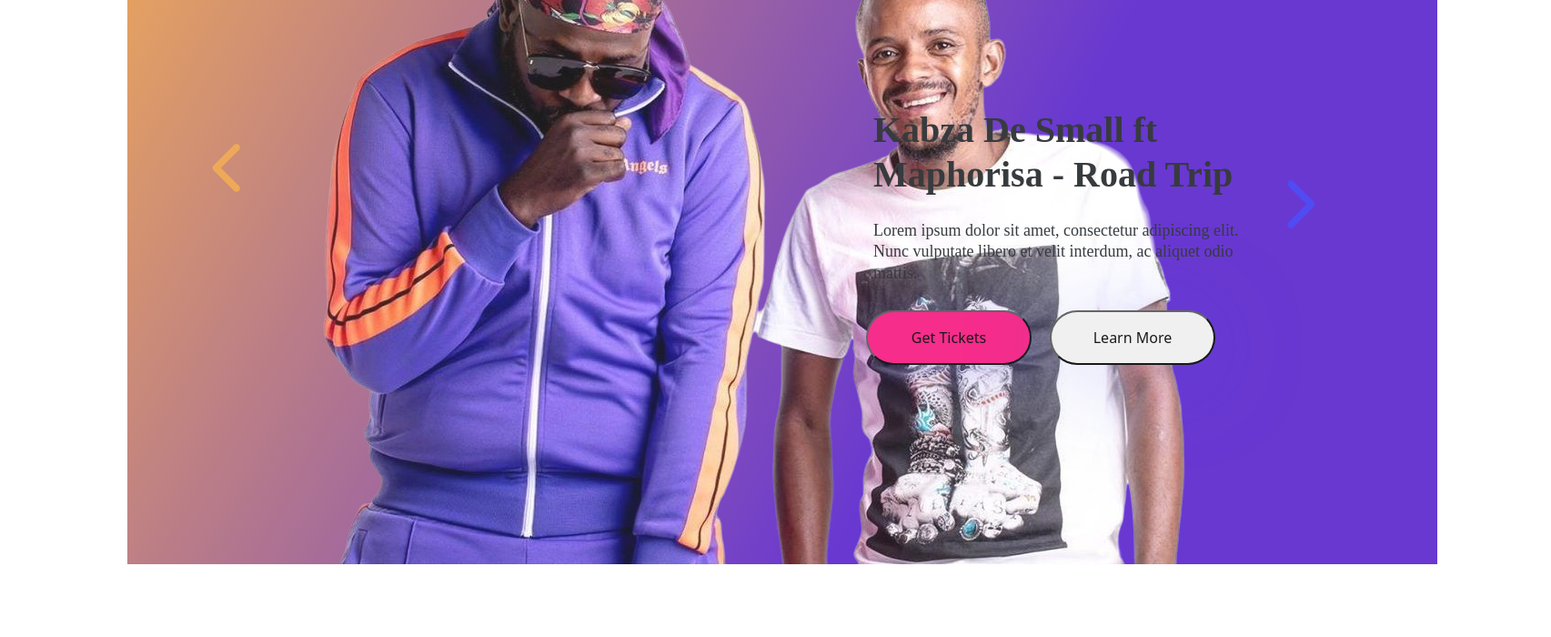
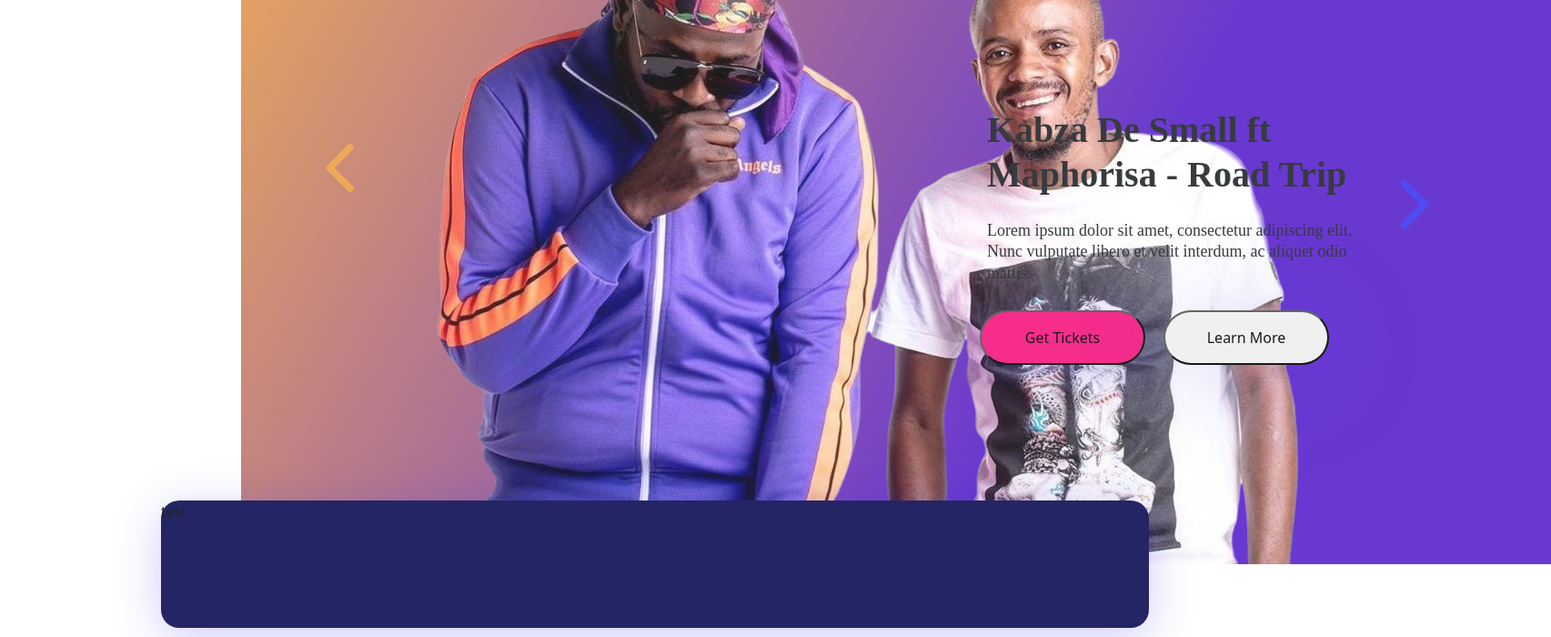
Before and after one commit to diphokoo/NightLife, a Vue app: page / in a window 1280 px wide. Shown: the part 100-800 px from the top of the page at 91% size, 1705 px wide, since content can reach past the window. Built offline with nearby package versions, Linux system fonts and the light colour scheme.

Commit message:
Rectangle11

```diff
--- a/src/components/SearchBox.vue
+++ b/src/components/SearchBox.vue
@@ -1,5 +1,7 @@
 <template>
-    <p>this works</p>
+    <div class="recSearchBox">
+        <p>test</p>
+    </div>
 </template>
 <script>
     export default {
--- a/src/sass/layout/_layout.scss
+++ b/src/sass/layout/_layout.scss
@@ -1,13 +1,27 @@
 $primaryColor:  #5822CC;
+$secondaryPurple: #242565;
 $secondaryColor: #EDA046;
+$boxShadow:  0px 10px 50px rgba(61, 55, 241, 0.25);
 
 .headerColor{
     position: absolute;
     width: 1440px;
     height: 720px;
-    left: 140px;
+    left: 265px;
     top: 0px;
     background: linear-gradient(118.98deg, $secondaryColor -2.11%, $primaryColor 63.58%);
     mix-blend-mode: multiply;
     opacity: 0.9;
 }
+
+.recSearchBox {
+    position: absolute;
+    width: 1086px;
+    height: 140px;
+    left: 177px;
+    top: 650px;
+
+    background: $secondaryPurple;
+    box-shadow: $boxShadow;
+    border-radius: 20px;
+    }
--- a/src/sass/main.css
+++ b/src/sass/main.css
@@ -3,16 +3,27 @@
   font-weight: 500;
   font-size: 16px;
   line-height: 21px;
-  color: #c7c3c9;
+  color: #2d4b78;
 }
 
 .headerColor {
   position: absolute;
   width: 1440px;
   height: 720px;
-  left: 140px;
+  left: 265px;
   top: 0px;
   background: linear-gradient(118.98deg, #EDA046 -2.11%, #5822CC 63.58%);
   mix-blend-mode: multiply;
   opacity: 0.9;
+}
+
+.recSearchBox {
+  position: absolute;
+  width: 1086px;
+  height: 140px;
+  left: 177px;
+  top: 650px;
+  background: #242565;
+  box-shadow: 0px 10px 50px rgba(61, 55, 241, 0.25);
+  border-radius: 20px;
 }/*# sourceMappingURL=main.css.map */
```
Also changed, not shown: src/sass/components/_SearchBox.scss (added), 1 other file (tests, documents, lock files or other folders).
